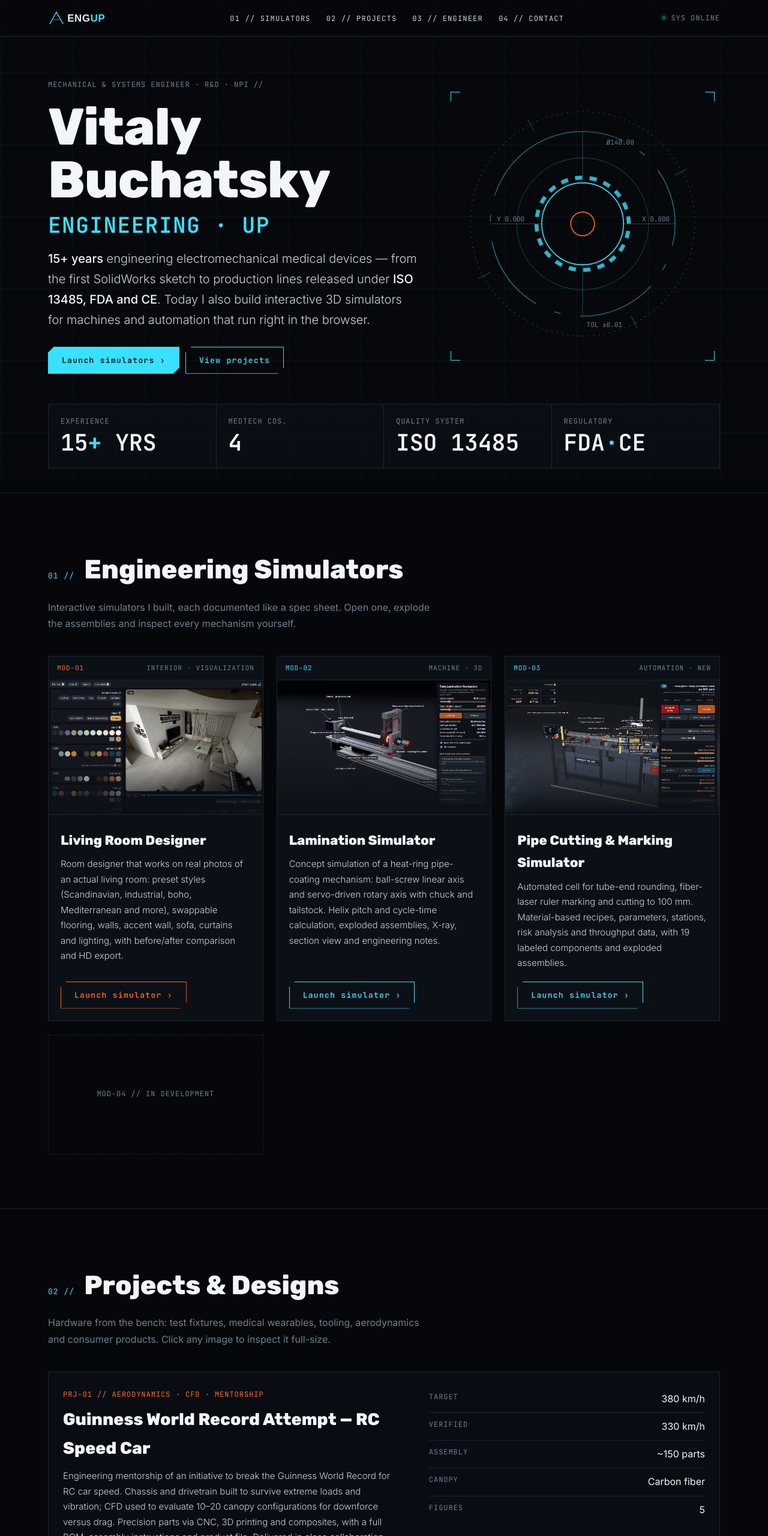
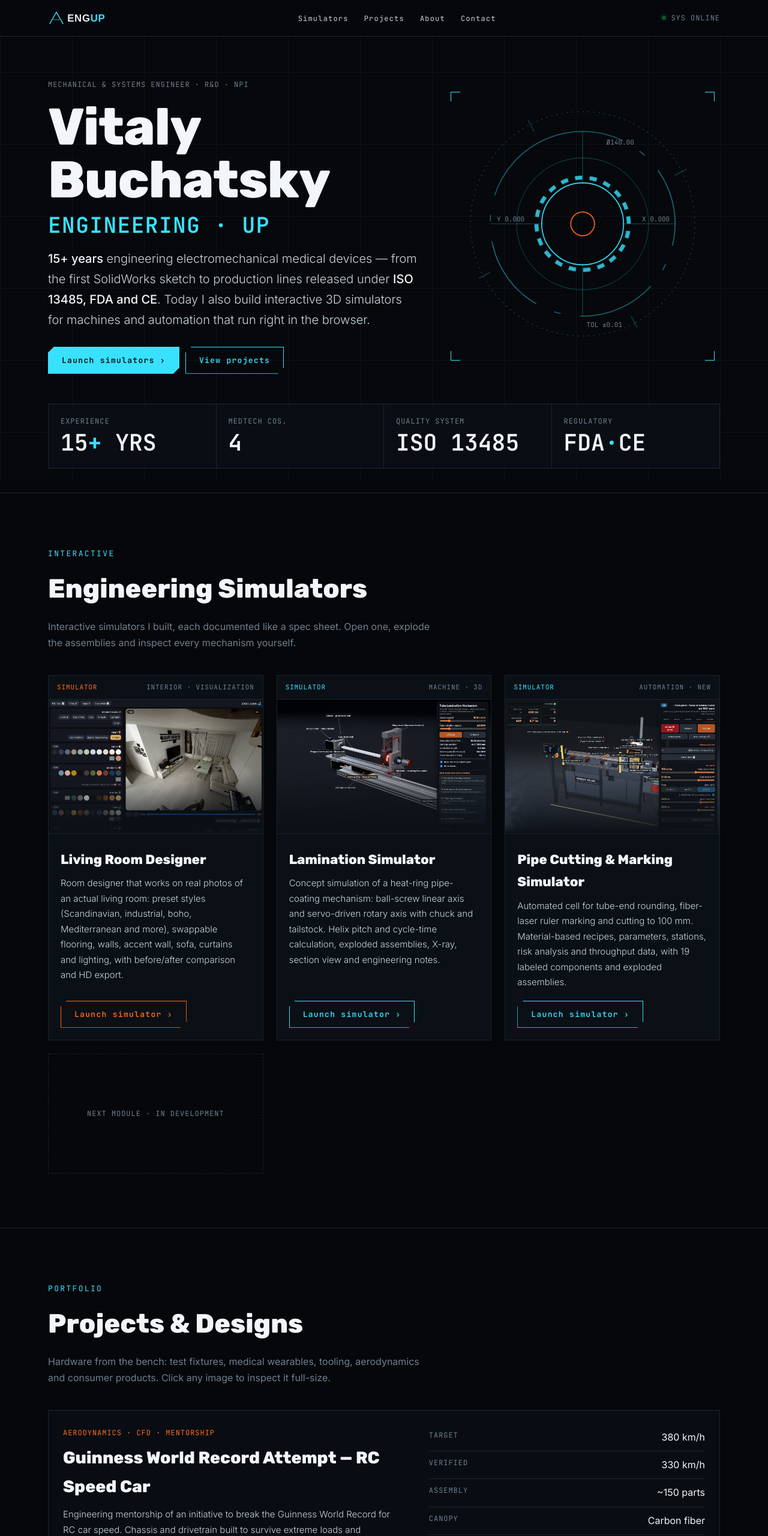
Before and after one commit to vbuchatsky-source/vitaly-portfolio, a plain HTML site: page index.html in a window 1280 px wide. Shown: the top 2560 px of the page at 60% size. Drawn offline with Linux system fonts and the light colour scheme.

Commit message:
Remove section numbering, full timeline, skills, languages, race car write-up

```diff
--- a/designs.js
+++ b/designs.js
@@ -1,30 +1,31 @@
 // Projects & Designs. Add a project: push an object; images go in img/designs/
 window.DESIGNS = [
- { id:"PRJ-01", title:"Guinness World Record Attempt — RC Speed Car", tag:"Aerodynamics · CFD · Mentorship", color:"#FF6B1A",
+ { id:"p1", title:"Guinness World Record Attempt — RC Speed Car", tag:"Aerodynamics · CFD · Mentorship", color:"#FF6B1A",
    spec:[["TARGET","380 km/h"],["VERIFIED","330 km/h"],["ASSEMBLY","~150 parts"],["CANOPY","Carbon fiber"]],
    desc:"Engineering mentorship of an initiative to break the Guinness World Record for RC car speed. Chassis and drivetrain built to survive extreme loads and vibration; CFD used to evaluate 10–20 canopy configurations for downforce versus drag. Precision parts via CNC, 3D printing and composites, with a full BOM, assembly instructions and product file. Delivered in close collaboration with a young adult on the autism spectrum — technical challenge as a tool for empowerment. Development ongoing.",
+   more:[["The engineering challenge","At speeds exceeding 300 km/h, the primary challenge in a scale model vehicle is maintaining aerodynamic stability and downforce while minimizing drag."],["Mechanical design","Developing chassis and drivetrain systems capable of withstanding extreme loads and vibrations. The complex assembly consists of approximately 150 components."],["Aerodynamics & flow analysis","Conducting CFD simulations to optimize the structure and evaluating 10–20 different canopy configurations. The final canopy was manufactured from carbon fiber to ensure a high strength-to-weight ratio."],["Manufacturing","Managing the transition from design to production of precision parts using CNC, 3D printing, and composite materials."],["Engineering documentation","Established professional documentation standards, including a comprehensive Bill of Materials (BOM), detailed assembly instructions, and a complete Product File."],["Mentorship","Executed in close collaboration with a young adult on the autism spectrum, leveraging technical challenges as a tool for personal empowerment and capability building."]],
    imgs:[["rc-1","Concept visualization"],["rc-2","Concept visualization"],["rc-4","CFD flow simulation"],["rc-5","Chassis & drivetrain"],["rc-3","Prototype"]] },
- { id:"PRJ-02", title:"Reflux Simulation Jig", tag:"ART Medical · Test Equipment", color:"#38E1FF",
+ { id:"p2", title:"Reflux Simulation Jig", tag:"ART Medical · Test Equipment", color:"#38E1FF",
    spec:[["DWG","AFX00-219"],["CLIENT","ART Medical"],["DRAWN","V. Buchatsky · 2019"],["DOC","Assembly + BOM"]],
    desc:"Bench test fixture designed to simulate reflux conditions for device verification. Shown here as a technical assembly view, the released engineering drawing with bill of materials, and the jig in a lab setting.",
    imgs:[["u-jig-render","Technical assembly view"],["reflux-3","Engineering drawing AFX00-219 · BOM"],["reflux-1","Lab setting"],["reflux-2","Device view"]] },
- { id:"PRJ-03", title:"Disposable & Reusable Sensors", tag:"Medical Wearables", color:"#3DFF9A",
+ { id:"p3", title:"Disposable & Reusable Sensors", tag:"Medical Wearables", color:"#3DFF9A",
    spec:[["TYPE","Disposable + reusable"],["FORM","Finger / hand-worn"],["CAD","SolidWorks"],["VIS","Keyshot"]],
    desc:"Family of body-worn medical sensor designs — finger and hand-worn housings, cabled and flex-circuit variants — developed in both disposable and reusable configurations.",
    imgs:[["sensors-1","Finger sensor"],["sensors-3","Hand-worn sensor with cable"],["sensors-2",""],["sensors-4",""],["sensors-5",""],["sensors-6",""],["sensors-7","Flex circuit"],["sensors-8",""],["sensors-9",""],["sensors-10",""],["sensors-11",""],["sensors-12",""]] },
- { id:"PRJ-04", title:"Molds Design for RTV Silicone", tag:"Tooling · Silicone", color:"#B98CFF",
+ { id:"p4", title:"Molds Design for RTV Silicone", tag:"Tooling · Silicone", color:"#B98CFF",
    spec:[["PROCESS","RTV silicone casting"],["SCOPE","Mold design"]],
    desc:"Custom mold design for room-temperature-vulcanizing silicone parts — from CAD mold halves to cast parts.",
    imgs:[["molds-1",""],["molds-2","Mold CAD"],["molds-3",""],["molds-4",""],["molds-5",""]] },
- { id:"PRJ-05", title:"Custom Gym Bag / Organizer", tag:"Consumer Product", color:"#FFC83D",
+ { id:"p5", title:"Custom Gym Bag / Organizer", tag:"Consumer Product", color:"#FFC83D",
    spec:[["TYPE","Consumer product"],["FEATURE","Integrated phone holder"]],
    desc:"Custom-designed gym organizer with an integrated phone holder — product design from concept to visualization.",
    imgs:[["gymbag-1",""],["gymbag-2",""]] },
- { id:"PRJ-06", title:"ART Medical Designs", tag:"ICU Devices · Gastroenterology", color:"#38E1FF",
+ { id:"p6", title:"ART Medical Designs", tag:"ICU Devices · Gastroenterology", color:"#38E1FF",
    spec:[["COMPANY","ART Medical"],["PERIOD","2012 – 2020"]],
    desc:"Electromechanical ICU medical device designs developed in SolidWorks during eight years as R&D and NPI leader at ART Medical.",
    imgs:[["artmed-1","smART set"]] },
- { id:"PRJ-07", title:"Medical Device #1", tag:"Medical Device", color:"#FF4D6D",
+ { id:"p7", title:"Medical Device #1", tag:"Medical Device", color:"#FF4D6D",
    spec:[["DOMAIN","Medical device"]],
    desc:"Medical device housing and product design concept.",
    imgs:[["meddev-1",""],["meddev-2",""]] }
--- a/index.html
+++ b/index.html
@@ -76,11 +76,18 @@ footer{border-top:1px solid var(--ln);padding:26px 0}footer .w{display:flex;just
 .lb .x{top:10px;right:10px}.lb .pv{left:10px;top:50%}.lb .nx{right:10px;top:50%}
 @media(max-width:820px){.mb{display:block}nav .st{display:none}nav ul.op{display:flex;position:absolute;top:60px;left:0;right:0;flex-direction:column;gap:0;background:#05070Af5;border-bottom:1px solid var(--ln)}nav ul.op a{display:block;padding:16px 20px;border-top:1px solid var(--ln)}.dgh{grid-template-columns:1fr}.dgh>div+div{border-left:0;border-top:1px solid var(--ln)}.gal{grid-template-columns:1fr 1fr}.lb .pv,.lb .nx{top:auto;bottom:14px}.hg,.cols{grid-template-columns:1fr}.hud{max-width:300px;order:-1}.hero{min-height:0;padding-top:40px}nav ul{display:none}.tel{grid-template-columns:1fr 1fr}.tel div:nth-child(2){border-right:0}.tel div:nth-child(-n+2){border-bottom:1px solid var(--ln)}.tel div{padding:14px}.tel .m{font-size:10px;letter-spacing:.04em}.grid{grid-template-columns:1fr}section{padding:64px 0}}
 @media(prefers-reduced-motion:reduce){*{animation:none!important;transition:none!important}.rv{opacity:1;transform:none}html{scroll-behavior:auto}}
+.tl ul{margin:8px 0 0;padding:0;list-style:none}.tl li{font-size:14.5px;font-weight:300;color:var(--tx);padding-left:16px;position:relative;margin:3px 0}.tl li:before{content:"";position:absolute;left:0;top:11px;width:8px;height:1px;background:var(--ac)}
+.dm{display:block;font:500 11px var(--m);letter-spacing:.12em;text-transform:uppercase;color:var(--ac);margin-top:2px}
+.skb{border:1px solid var(--ln);background:var(--p);margin-top:22px;padding:6px 0 12px}.skb h4{margin:0;padding:10px 16px;border-bottom:1px solid var(--ln);color:var(--ac)}
+.bar{padding:10px 16px 0}.bar div{display:flex;justify-content:space-between;font-size:14px}.bar div span:last-child{font-family:var(--m);color:var(--hi)}
+.bar s{display:block;height:3px;background:var(--ln);margin-top:7px;text-decoration:none}.bar s i{display:block;height:100%;background:linear-gradient(90deg,var(--ac),#9feeff);width:0;transition:width 1.4s cubic-bezier(.2,.7,.2,1)}.skb.in .bar s i{width:var(--v)}
+.rm{margin-top:14px;font-size:15px;font-weight:300}.rm summary{cursor:pointer;color:var(--ac);font:600 12px var(--m);letter-spacing:.12em;text-transform:uppercase;list-style:none}.rm h4{color:var(--hi);margin:14px 0 2px;font-family:'Space Grotesk',Rubik,sans-serif;font-size:16px}.rm p{margin:0}
+.sh{display:block!important}.sh .m{display:block;margin-bottom:10px;letter-spacing:.18em}
 </style></head><body>
-<nav><div class="w"><a href="#"><img src="logo.svg" alt="EngUp"></a><ul id="nm"><li><a href="#projects">01 // SIMULATORS</a></li><li><a href="#designs">02 // PROJECTS</a></li><li><a href="#about">03 // ENGINEER</a></li><li><a href="#contact">04 // CONTACT</a></li></ul><span class="st m"><i class="dot"></i>SYS ONLINE</span><button class="mb" id="mb" aria-label="Menu" aria-expanded="false" aria-controls="nm">☰</button></div></nav>
+<nav><div class="w"><a href="#"><img src="logo.svg" alt="EngUp"></a><ul id="nm"><li><a href="#projects">Simulators</a></li><li><a href="#designs">Projects</a></li><li><a href="#about">About</a></li><li><a href="#contact">Contact</a></li></ul><span class="st m"><i class="dot"></i>SYS ONLINE</span><button class="mb" id="mb" aria-label="Menu" aria-expanded="false" aria-controls="nm">☰</button></div></nav>
 <main>
 <header class="hero"><div class="w"><div class="hg"><div>
-<div class="m">MECHANICAL &amp; SYSTEMS ENGINEER · R&amp;D · NPI //</div>
+<div class="m">MECHANICAL &amp; SYSTEMS ENGINEER · R&amp;D · NPI</div>
 <h1>Vitaly Buchatsky<em>ENGINEERING · UP</em></h1>
 <p class="lead"><b>15+ years</b> engineering electromechanical medical devices — from the first SolidWorks sketch to production lines released under <b>ISO 13485, FDA and CE</b>. Today I also build interactive 3D simulators for machines and automation that run right in the browser.</p>
 <a class="btn" href="#projects">Launch simulators ›</a><a class="btn o" href="#designs">View projects</a></div>
@@ -96,32 +103,32 @@ footer{border-top:1px solid var(--ln);padding:26px 0}footer .w{display:flex;just
 </svg></div></div>
 <div class="tel"><div><span class="m">EXPERIENCE</span><b><span class="cnt" data-n="15">15</span><i>+</i> YRS</b></div><div><span class="m">MEDTECH COS.</span><b class="cnt" data-n="4">4</b></div><div><span class="m">QUALITY SYSTEM</span><b>ISO<i> </i>13485</b></div><div><span class="m">REGULATORY</span><b>FDA<i>·</i>CE</b></div></div>
 </div></header>
-<section id="projects"><div class="w"><div class="sh"><span class="m">01 //</span><h2>Engineering Simulators</h2></div><p class="sub">Interactive simulators I built, each documented like a spec sheet. Open one, explode the assemblies and inspect every mechanism yourself.</p><div class="grid" id="grid"></div></div></section>
-<section id="designs"><div class="w"><div class="sh"><span class="m">02 //</span><h2>Projects &amp; Designs</h2></div><p class="sub">Hardware from the bench: test fixtures, medical wearables, tooling, aerodynamics and consumer products. Click any image to inspect it full-size.</p><div id="dgs"></div></div></section>
-<section id="about"><div class="w"><div class="sh"><span class="m">03 //</span><h2>Engineer Profile</h2></div><p class="sub">Systems engineer and R&amp;D / NPI leader: electromechanical medical product design, production-line build-out (leading 7 technicians and 2 engineers at Medasense), ECO and configuration management, and compliance with ISO 13485, FDA and CE.</p>
+<section id="projects"><div class="w"><div class="sh"><span class="m">Interactive</span><h2>Engineering Simulators</h2></div><p class="sub">Interactive simulators I built, each documented like a spec sheet. Open one, explode the assemblies and inspect every mechanism yourself.</p><div class="grid" id="grid"></div></div></section>
+<section id="designs"><div class="w"><div class="sh"><span class="m">Portfolio</span><h2>Projects &amp; Designs</h2></div><p class="sub">Hardware from the bench: test fixtures, medical wearables, tooling, aerodynamics and consumer products. Click any image to inspect it full-size.</p><div id="dgs"></div></div></section>
+<section id="about"><div class="w"><div class="sh"><span class="m">Career</span><h2>Engineer Profile</h2></div><p class="sub">Systems engineer and R&amp;D / NPI leader: electromechanical medical product design, production-line build-out (leading 7 technicians and 2 engineers at Medasense), ECO and configuration management, and compliance with ISO 13485, FDA and CE.</p>
 <div class="cols"><div class="tl">
-<div><span class="m">2021 — NOW</span><b>Medasense</b> · R&amp;D &amp; NPI Leader</div>
-<div><span class="m">2020 — 2021</span><b>Innovalve Bio-Medical</b> · NPI Leader</div>
-<div><span class="m">2012 — 2020</span><b>ART Medical</b> · R&amp;D &amp; NPI Leader</div>
-<div><span class="m">2011 — 2012</span><b>Inseal Medical</b> · Mechanical Engineer</div>
-<div><span class="m">2008 — 2025</span><b>Freelance</b> · R&amp;D / NPI Consultant &amp; SolidWorks Designer</div></div>
+<div><span class="m">2021 — NOW</span><b>Medasense</b> · R&amp;D &amp; NPI Leader<small class="dm">Neurology</small><ul><li>Designing next-generation reusable &amp; disposable medical products</li><li>Project management – creating work plans for complex projects</li><li>Managing ECO processes and configuration management</li><li>Establishing production lines – managing 7 technicians &amp; 2 engineers</li><li>Compliance with ISO 13485, FDA &amp; CE regulatory standards</li></ul></div>
+<div><span class="m">2020 — 2021</span><b>Innovalve Bio-Medical</b> · NPI Leader<small class="dm">Cardiology</small><ul><li>Managing ECO processes and product configuration</li><li>Manufacturing process flow definition and control</li><li>Construction and management of product trees &amp; BOMs</li><li>Writing and guiding work procedures and instructions</li><li>Establishing production lines for complex devices</li></ul></div>
+<div><span class="m">2012 — 2020</span><b>ART Medical</b> · R&amp;D &amp; NPI Leader<small class="dm">Gastroenterology</small><ul><li>NPI Engineer – led disposable products transfer to production</li><li>Development &amp; design of electromechanical ICU medical devices in SolidWorks</li><li>Experience with plastic injection mold fabrication design</li><li>Managing ECO processes</li><li>ISO 13485, FDA &amp; CE compliance</li></ul></div>
+<div><span class="m">2011 — 2012</span><b>Inseal Medical</b> · Mechanical Engineer<small class="dm">Cardiology</small><ul><li>Mechanical engineering of a nitinol implant inserted into arteries</li></ul></div>
+<div><span class="m">2008 — 2025</span><b>Freelance</b> · R&amp;D / NPI Consultant &amp; SolidWorks Designer<small class="dm">R&amp;D &amp; NPI Consulting</small><ul><li>Designing and modeling mechanical systems in SolidWorks for industrial companies</li><li>R&amp;D and NPI consultant for startups</li><li>SolidWorks mentoring for mechanical engineering students</li></ul></div></div>
 <div class="spec">
 <div><span class="m">M.Sc.</span><span>Engineering &amp; Management, Afeka — with honors</span></div>
 <div><span class="m">B.Sc.</span><span>Medical Engineering, Afeka</span></div>
 <div><span class="m">TECH.</span><span>Practical Mechanical Engineer, Shevach Moffet</span></div>
 <div><span class="m">CAD / VIS</span><span>SolidWorks · Keyshot</span></div>
 <div><span class="m">OPS</span><span>Priority ERP · Monday · Visio</span></div>
-<div><span class="m">LANG</span><span>Hebrew · English · Russian</span></div></div></div></div></section>
-<section id="contact"><div class="w"><div class="sh"><span class="m">04 //</span><h2>Open a Channel</h2></div><p class="sub">Bat Yam, Israel · Available for mechanical design, NPI and simulation projects.</p>
+<div><span class="m">LANG</span><span>Hebrew (native) · Russian (native) · English (proficient)</span></div></div><div class="skb"><h4 class="m">Skills &amp; tools</h4><div class="bar"><div><span>SolidWorks</span><span>98%</span></div><s><i style="--v:98%"></i></s></div><div class="bar"><div><span>NPI / R&amp;D Leadership</span><span>95%</span></div><s><i style="--v:95%"></i></s></div><div class="bar"><div><span>Microsoft Office / Visio</span><span>95%</span></div><s><i style="--v:95%"></i></s></div><div class="bar"><div><span>Electromechanical Design</span><span>92%</span></div><s><i style="--v:92%"></i></s></div><div class="bar"><div><span>ISO 13485 / FDA / CE</span><span>90%</span></div><s><i style="--v:90%"></i></s></div><div class="bar"><div><span>Project Management</span><span>88%</span></div><s><i style="--v:88%"></i></s></div><div class="bar"><div><span>Keyshot (Rendering)</span><span>80%</span></div><s><i style="--v:80%"></i></s></div><div class="bar"><div><span>Priority ERP / Monday</span><span>78%</span></div><s><i style="--v:78%"></i></s></div></div></div></div></section>
+<section id="contact"><div class="w"><div class="sh"><span class="m">Contact</span><h2>Open a Channel</h2></div><p class="sub">Bat-Yam, Israel · Available for mechanical design, NPI and simulation projects.</p>
 <div class="cols ct"><div><a href="mailto:vbuchatsky@gmail.com"><span>vbuchatsky@gmail.com</span><span class="m">EMAIL ›</span></a><a href="tel:+972547866830"><span>+972 54 786 6830</span><span class="m">PHONE ›</span></a></div>
 <div><a href="https://vit.base44.app" target="_blank" rel="noopener"><span>Full CV</span><span class="m">CV ›</span></a></div></div></div></section>
 </main>
 <footer><div class="w"><span class="m">© 2026 EngUp · Vitaly Buchatsky</span><span class="m">BUILD 2.0 · TLV 32.0°N 34.7°E</span></div></footer>
 <script src="projects.js"></script><script src="designs.js"></script>
 <script>
-const g=document.getElementById('grid');g.innerHTML=PROJECTS.map((p,i)=>`<article class="card" style="--c:${p.color||'#38E1FF'}"><div class="ch"><span class="m">MOD-${String(i+1).padStart(2,'0')}</span><span class="m">${p.tag||''}</span></div><a class="im" href="${p.url}" target="_blank" rel="noopener"><img src="${p.img}" alt="${p.title}" loading="lazy"></a><div class="cb"><h3>${p.title}</h3><p>${p.desc}</p><a class="btn" href="${p.url}" target="_blank" rel="noopener">Launch simulator ›</a></div></article>`).join('')+`<div class="add m">MOD-${String(PROJECTS.length+1).padStart(2,'0')} // IN DEVELOPMENT</div>`;
+const g=document.getElementById('grid');g.innerHTML=PROJECTS.map((p,i)=>`<article class="card" style="--c:${p.color||'#38E1FF'}"><div class="ch"><span class="m">Simulator</span><span class="m">${p.tag||''}</span></div><a class="im" href="${p.url}" target="_blank" rel="noopener"><img src="${p.img}" alt="${p.title}" loading="lazy"></a><div class="cb"><h3>${p.title}</h3><p>${p.desc}</p><a class="btn" href="${p.url}" target="_blank" rel="noopener">Launch simulator ›</a></div></article>`).join('')+`<div class="add m">Next module · in development</div>`;
 const esc=t=>String(t).replace(/[&<>"]/g,c=>({'&':'&amp;','<':'&lt;','>':'&gt;','"':'&quot;'}[c]));
-const FLAT=[];document.getElementById('dgs').innerHTML=DESIGNS.map(d=>`<article class="dg" style="--c:${d.color}"><div class="dgh"><div><span class="m id">${d.id} // ${esc(d.tag)}</span><h3>${esc(d.title)}</h3><p>${esc(d.desc)}</p></div><div class="spec">${d.spec.map(([k,v])=>`<div><span class="m">${k}</span><span>${esc(v)}</span></div>`).join('')}<div><span class="m">FIGURES</span><span>${d.imgs.length}</span></div></div></div><div class="gal">${d.imgs.map(([f,c],j)=>{const n=FLAT.push({f,c:`${d.id} · FIG.${String(j+1).padStart(2,'0')}${c?' — '+c:''}`,t:d.title})-1;return `<button data-i="${n}" aria-label="${esc(d.title)} figure ${j+1}"><img src="img/designs/${f}.jpg" alt="${esc(d.title)}${c?' — '+esc(c):''}" loading="lazy">${c?`<span>${esc(c)}</span>`:''}</button>`}).join('')}</div></article>`).join('');
+const FLAT=[];document.getElementById('dgs').innerHTML=DESIGNS.map(d=>`<article class="dg" style="--c:${d.color}"><div class="dgh"><div><span class="m id">${esc(d.tag)}</span><h3>${esc(d.title)}</h3><p>${esc(d.desc)}</p>${d.more?`<details class="rm"><summary>Full project write-up ›</summary>${d.more.map(([h,t])=>`<h4>${esc(h)}</h4><p>${esc(t)}</p>`).join('')}</details>`:''}</div><div class="spec">${d.spec.map(([k,v])=>`<div><span class="m">${k}</span><span>${esc(v)}</span></div>`).join('')}<div><span class="m">FIGURES</span><span>${d.imgs.length}</span></div></div></div><div class="gal">${d.imgs.map(([f,c],j)=>{const n=FLAT.push({f,c:`${j+1} / ${d.imgs.length}${c?' — '+c:''}`,t:d.title})-1;return `<button data-i="${n}" aria-label="${esc(d.title)} figure ${j+1}"><img src="img/designs/${f}.jpg" alt="${esc(d.title)}${c?' — '+esc(c):''}" loading="lazy">${c?`<span>${esc(c)}</span>`:''}</button>`}).join('')}</div></article>`).join('');
 const lb=document.createElement('div');lb.className='lb';lb.setAttribute('role','dialog');lb.innerHTML='<button class="x" aria-label="Close">✕</button><button class="pv" aria-label="Previous">‹</button><img alt=""><p class="m"></p><button class="nx" aria-label="Next">›</button>';document.body.appendChild(lb);
 let cur=0;const show=i=>{cur=(i+FLAT.length)%FLAT.length;const x=FLAT[cur];lb.querySelector('img').src=`img/designs/${x.f}.jpg`;lb.querySelector('img').alt=x.t;lb.querySelector('p').textContent=x.t+' · '+x.c;lb.classList.add('on');document.body.style.overflow='hidden'};
 const hide=()=>{lb.classList.remove('on');document.body.style.overflow=''};
@@ -131,7 +138,7 @@ addEventListener('keydown',e=>{if(!lb.classList.contains('on'))return;if(e.key==
 let tx=0;lb.addEventListener('touchstart',e=>tx=e.touches[0].clientX,{passive:true});lb.addEventListener('touchend',e=>{const d=e.changedTouches[0].clientX-tx;if(Math.abs(d)>50)show(cur+(d<0?1:-1))});
 const mb=document.getElementById('mb'),nm=document.getElementById('nm');mb.onclick=()=>{const o=nm.classList.toggle('op');mb.setAttribute('aria-expanded',o);mb.textContent=o?'✕':'☰'};nm.addEventListener('click',e=>{if(e.target.tagName==='A'){nm.classList.remove('op');mb.textContent='☰';mb.setAttribute('aria-expanded',false)}});
 const red=matchMedia('(prefers-reduced-motion: reduce)').matches;
-document.querySelectorAll('.sh,.sub,.card,.add,.tl div,.cols>.spec,.ct a,.tel,.dg').forEach(e=>e.classList.add('rv'));
+document.querySelectorAll('.sh,.sub,.card,.add,.tl div,.cols>div>.spec,.cols>.spec,.skb,.ct a,.tel,.dg').forEach(e=>e.classList.add('rv'));
 const io=new IntersectionObserver(es=>es.forEach(x=>{if(!x.isIntersecting)return;x.target.classList.add('in');io.unobserve(x.target);x.target.querySelectorAll?.('.cnt').forEach(c=>{if(red)return;const n=+c.dataset.n;let t=0;const s=()=>{t++;c.textContent=Math.round(n*t/30);if(t<30)requestAnimationFrame(s)};s()})}),{threshold:.12});
 document.querySelectorAll('.rv').forEach(e=>io.observe(e));
 if(!red){const h=document.querySelector('.hud');addEventListener('scroll',()=>{h.style.transform=`translateY(${scrollY*.15}px)`},{passive:true})}
```
Also changed, not shown: shots/designs.png, shots/desktop-projects.png, shots/desktop.png, shots/mobile.png.
